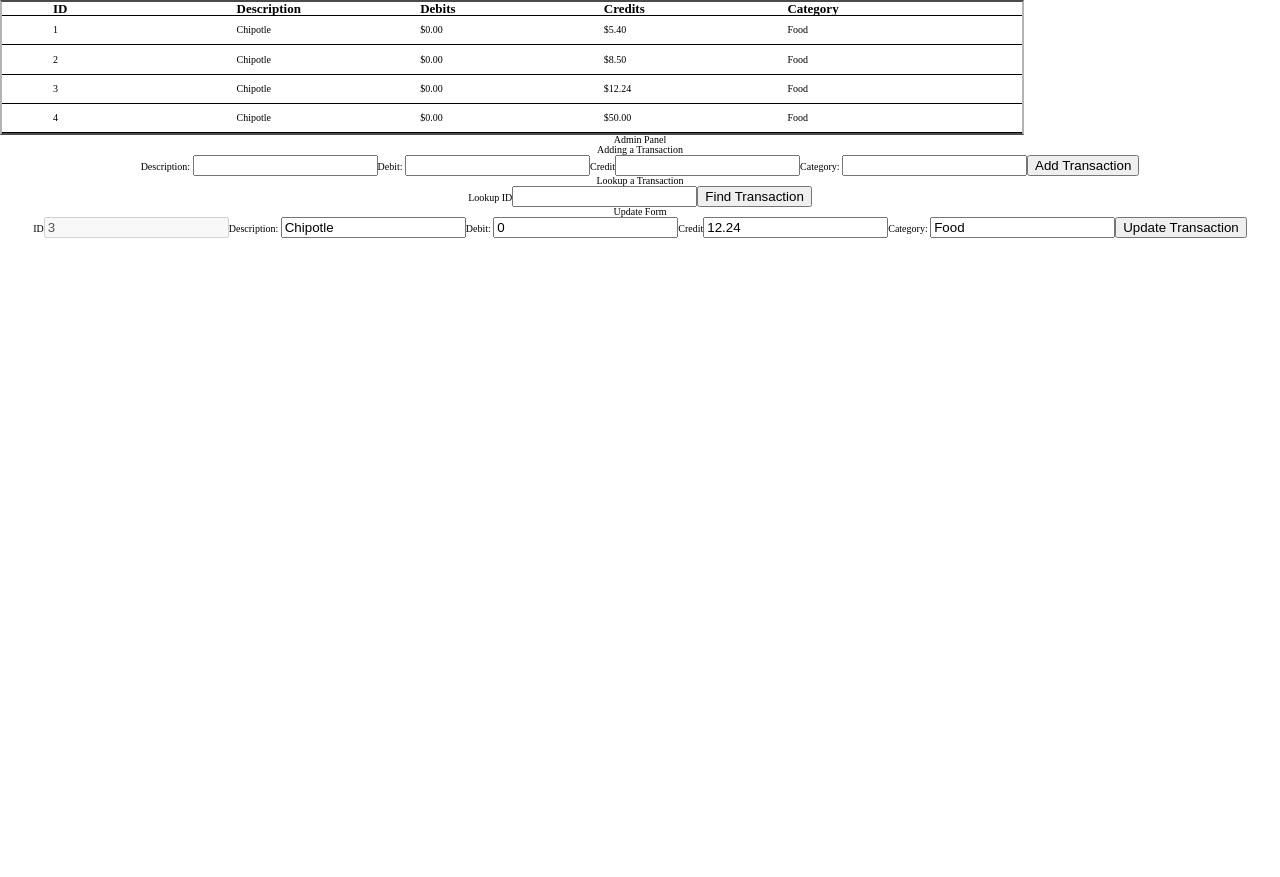
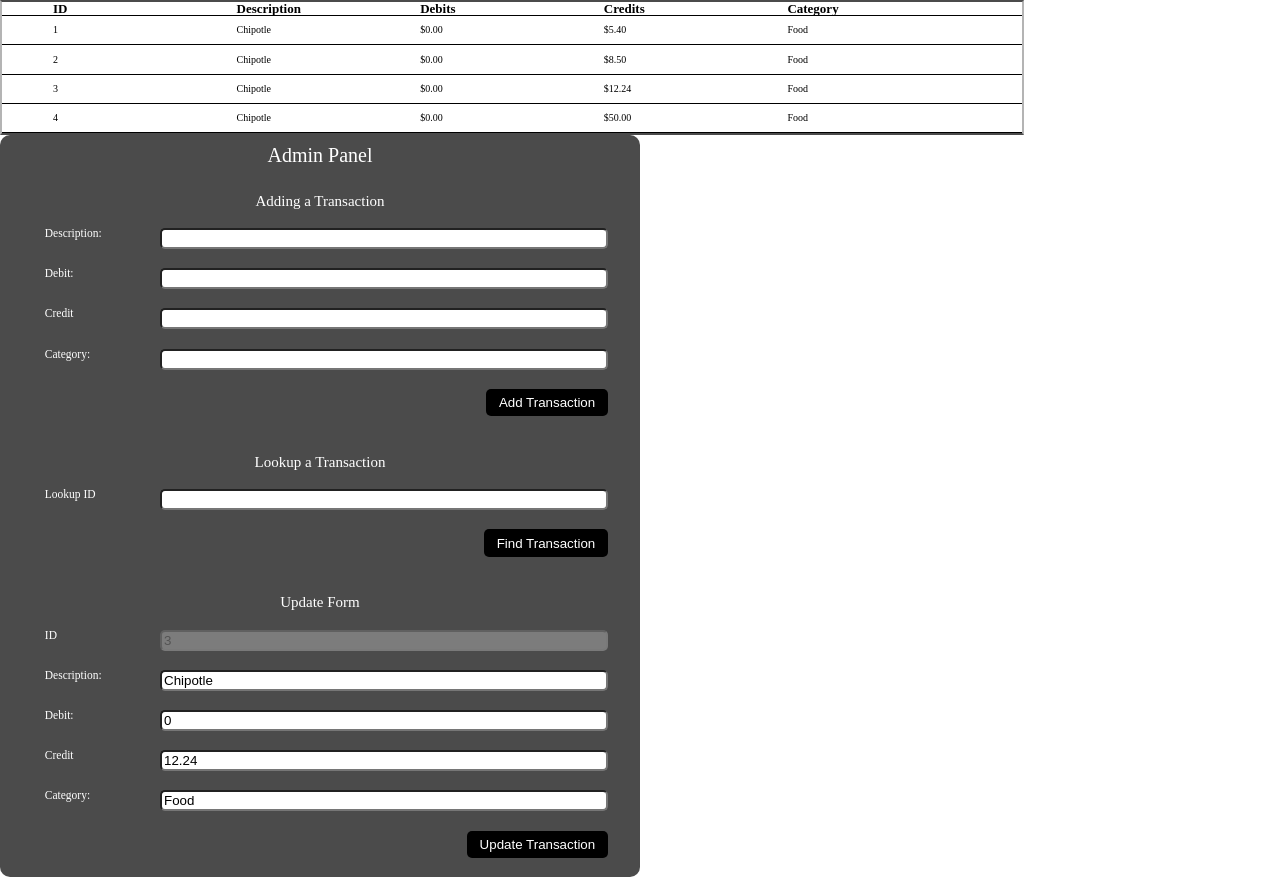
Before and after one commit to iVictoris/budgeter, a React (Create React App) app: page / in a window 1280 px wide. Before the commit the page ends 800 px from the top, so only its background shows below. Built offline with nearby package versions, Linux system fonts and the light colour scheme.

Commit message:
import Control-Panel styles

```diff
--- a/src/scss/index.scss
+++ b/src/scss/index.scss
@@ -19,3 +19,4 @@
 @import 'App';
 @import 'Transactions';
 @import 'Transaction';
+@import 'Control-Panel';
```
